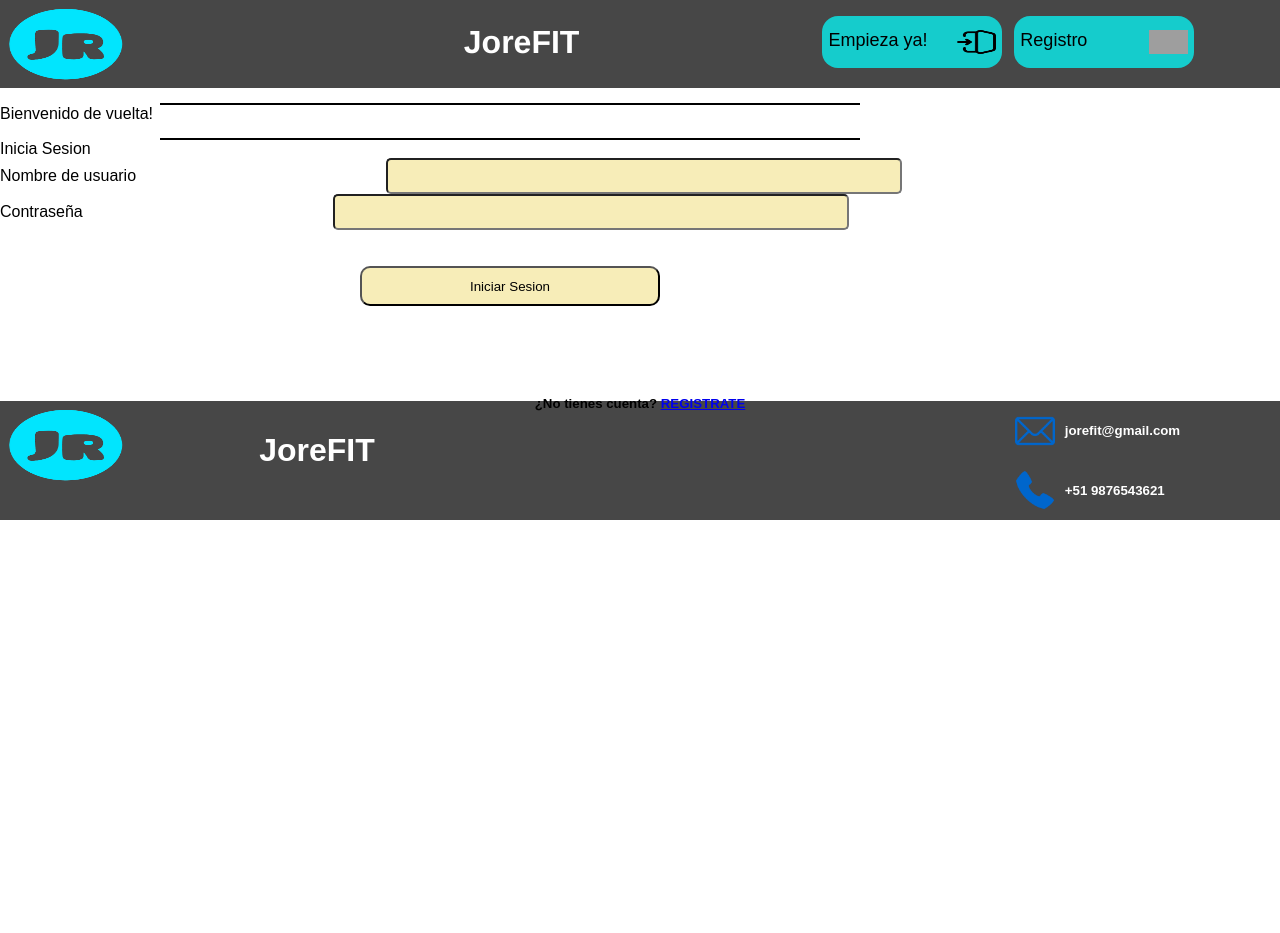
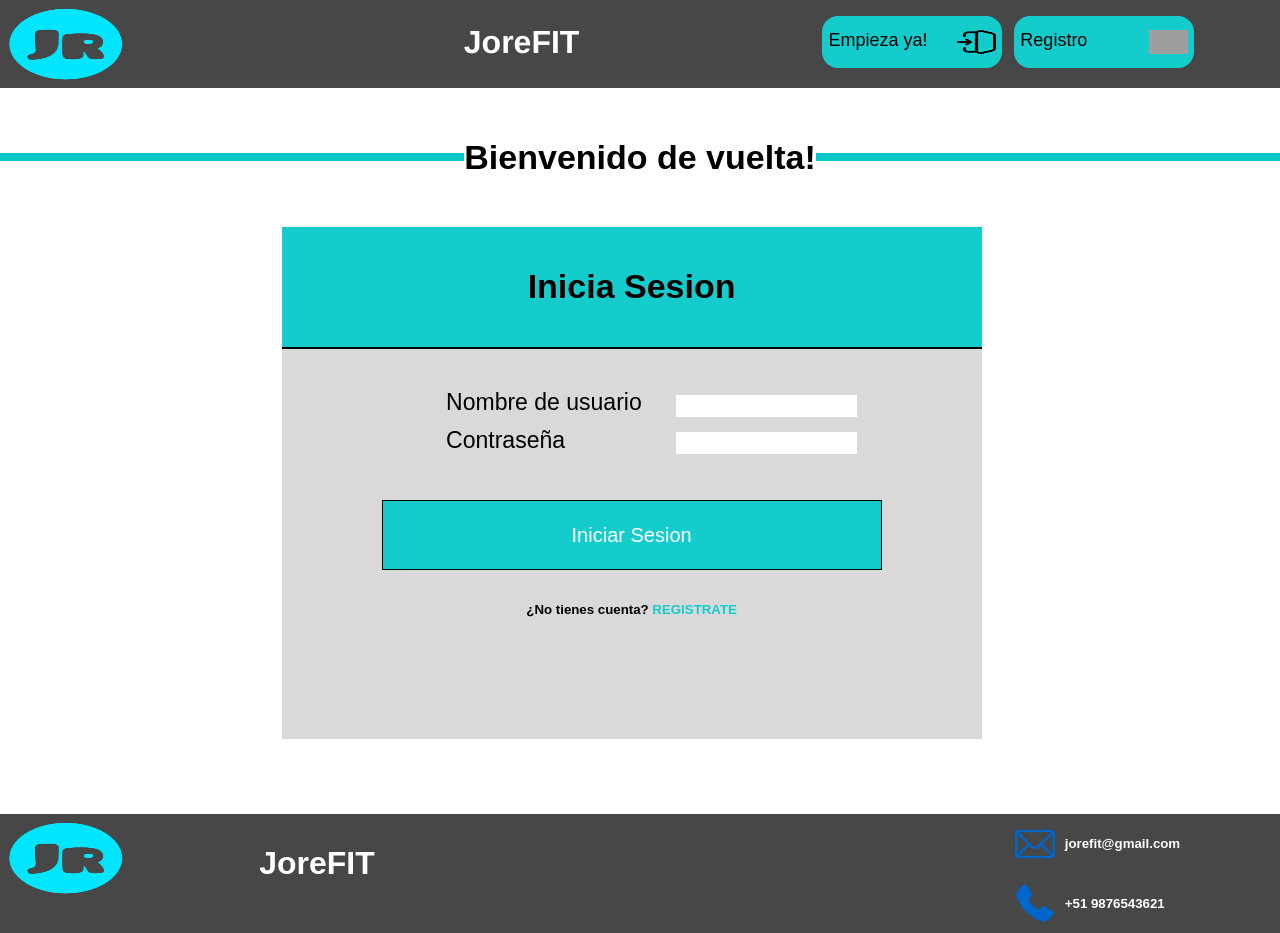
Before and after one commit to JoanCasanovasSalvatella/JoreFit, an Angular app: page /login in a window 1280 px wide. Before the commit the page ends 800 px from the top, so only its background shows below. Built offline with nearby package versions, Linux system fonts and the light colour scheme; grey boxes are pictures that could not be loaded.

Commit message:
css de login actualizado

```diff
--- a/src/app/login/login.component.css
+++ b/src/app/login/login.component.css
@@ -2,53 +2,168 @@
   font-family:Arial, Helvetica, sans-serif;
 }
 
-p{
-  color: red;
-  font-size: 15px;
-  text-align: center;
+a{
+  text-decoration: none;
+  color:#15CCCC
 }
 
-.container{
-  margin-top: 40px;
-  margin-left: 200px;
-  margin-right: 200px;
-  border: 1px solid;
+.linea{
+  flex-grow: 1;
+  height: 8px;
+  background-color: #00c6c6;
+  max-width: 550px;
+  margin-top: 15px;
 }
 
-h3{
+.seccion{
+  font-size: 34px;
+  font-weight: bold;
   text-align: center;
+  padding-top: 15px;
+  margin-top: -15px;
+}
+
+.a{
+  display: flex;
+  margin-top: 50px;
+  margin-bottom: 50px;
+}
+
+.cuadro{
+  background-color:#15CCCC;
+  text-align: center;
+  height: 80px;
+  width: 700px;
+  padding-top: 40px;
+  margin-left: 22%;
+  border-bottom: 2px solid black;
+}
+
+.datos{
+  background-color:#D9D9D9;
+  text-align: center;
+  height: 350px;
+  width: 700px;
+  padding-top: 40px;
+  margin-left: 22%;
+  margin-bottom: 75px;
+}
+
+label{
+  display: inline-block;
+  width: 210px;
+  text-align: left;
+  font-size: 23px;
+}
+
+.campos{
+  text-align: center;
+  padding-left: 40px;
 }
 
 input{
-  border-radius: 5px;
-  padding-left: 10px;
-  margin-left: 250px;
-  background-color: #F7EDB8;
-  width: 500px;
-  height:30px;
+  margin-bottom: 10px;
+  margin-left: 20px;
+  border: none;
+  height: 20px;
 }
 
-button{
-  border-radius: 10px;
+.boton{
+  background-color:#15CCCC;
+  color: white;
   text-align: center;
-  background-color: #F7EDB8;
-  width: 300px;
-  height: 40px;
-  margin-left: 360px;
-  margin-bottom: 40px;
+  height: 70px;
+  width: 500px;
+  border: 1px solid black;
+  margin-bottom: 10px;
+  font-size: 20px;
 }
 
-h5{
-  margin-top: 50px;
-  margin-bottom: -10px;
-  text-align: center;
+@media (max-width: 320px){
+  *{
+    font-family:Arial, Helvetica, sans-serif;
+  }
+
+  a{
+    text-decoration: none;
+    color:#15CCCC
+  }
+
+  .linea{
+    flex-grow: 1;
+    height: 8px;
+    background-color: #00c6c6;
+    max-width: 165.3vw;
+    width: 165.3vw;
+    margin-top: 15px;
+  }
+
+  .seccion{
+    font-size: 34px;
+    font-weight: bold;
+    text-align: center;
+    padding-top: 15px;
+    margin-top: -15px;
+  }
+
+  .a{
+    display: flex;
+    margin-top: 50px;
+    margin-bottom: 50px;
+    width: 165.3vw;
+  }
+
+  .cuadro{
+    background-color:#15CCCC;
+    text-align: center;
+    height: 80px;
+    width: 155.3vw;
+    padding-top: 40px;
+    margin-left: 5%;
+    border-bottom: 2px solid black;
+  }
+
+  .datos{
+    background-color:#D9D9D9;
+    text-align: center;
+    height: 350px;
+    width: 155.3vw;
+    padding-top: 40px;
+    margin-left: 5%;
+    margin-bottom: 75px;
+  }
+
+  label{
+    display: inline-block;
+    width: 210px;
+    text-align: left;
+    font-size: 23px;
+  }
+
+  .campos{
+    text-align: center;
+    padding-left: 40px;
+  }
+
+  input{
+    margin-bottom: 10px;
+    margin-left: 20px;
+    border: none;
+    height: 20px;
+  }
+
+  .boton{
+    background-color:#15CCCC;
+    color: white;
+    text-align: center;
+    height: 70px;
+    width: 145.3vw;
+    border: 1px solid black;
+    margin-bottom: 10px;
+    font-size: 20px;
+  }
+
+  h5{
+    font-size: 23px;
+  }
 }
-
-.linea{
-  margin-left: 160px;
-  flex-grow: 1;
-  height: 2px;
-  background-color: black;
-  max-width: 700px;
-  margin-top: 15px;
-}
```
